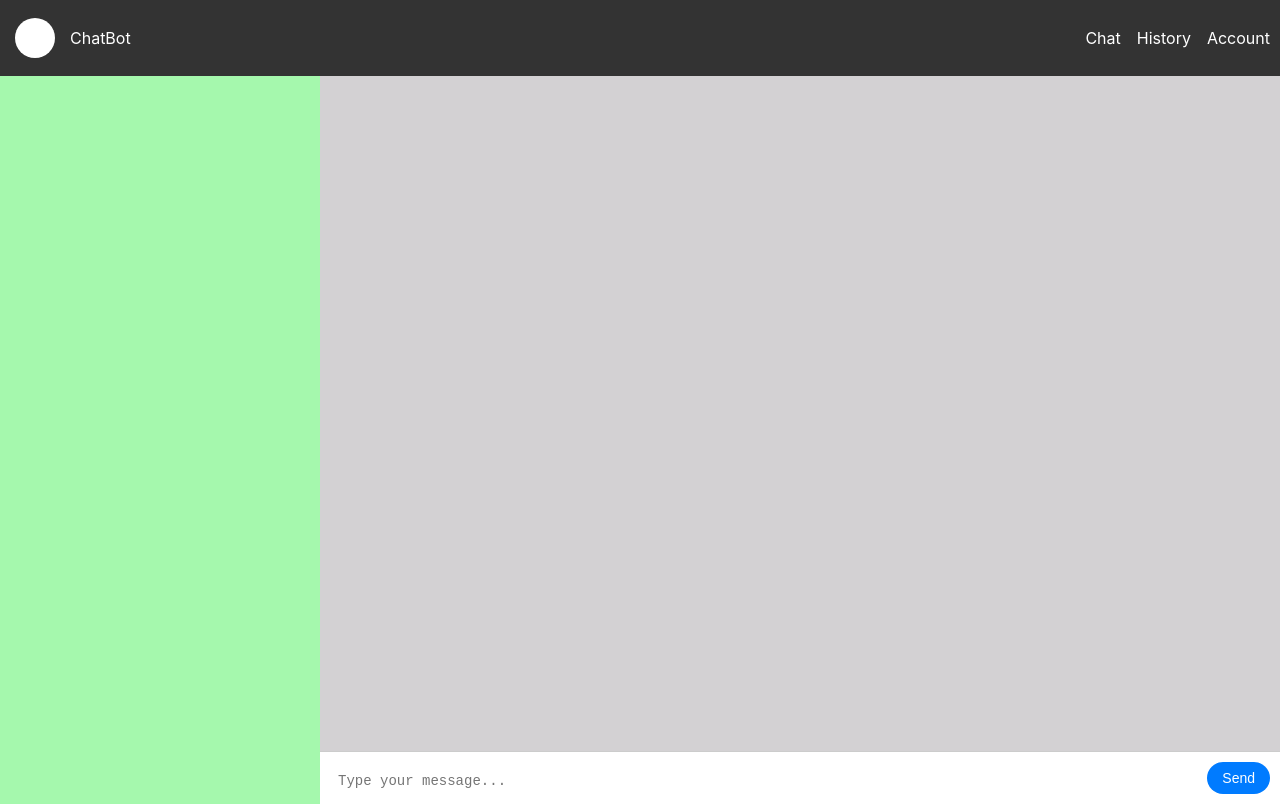
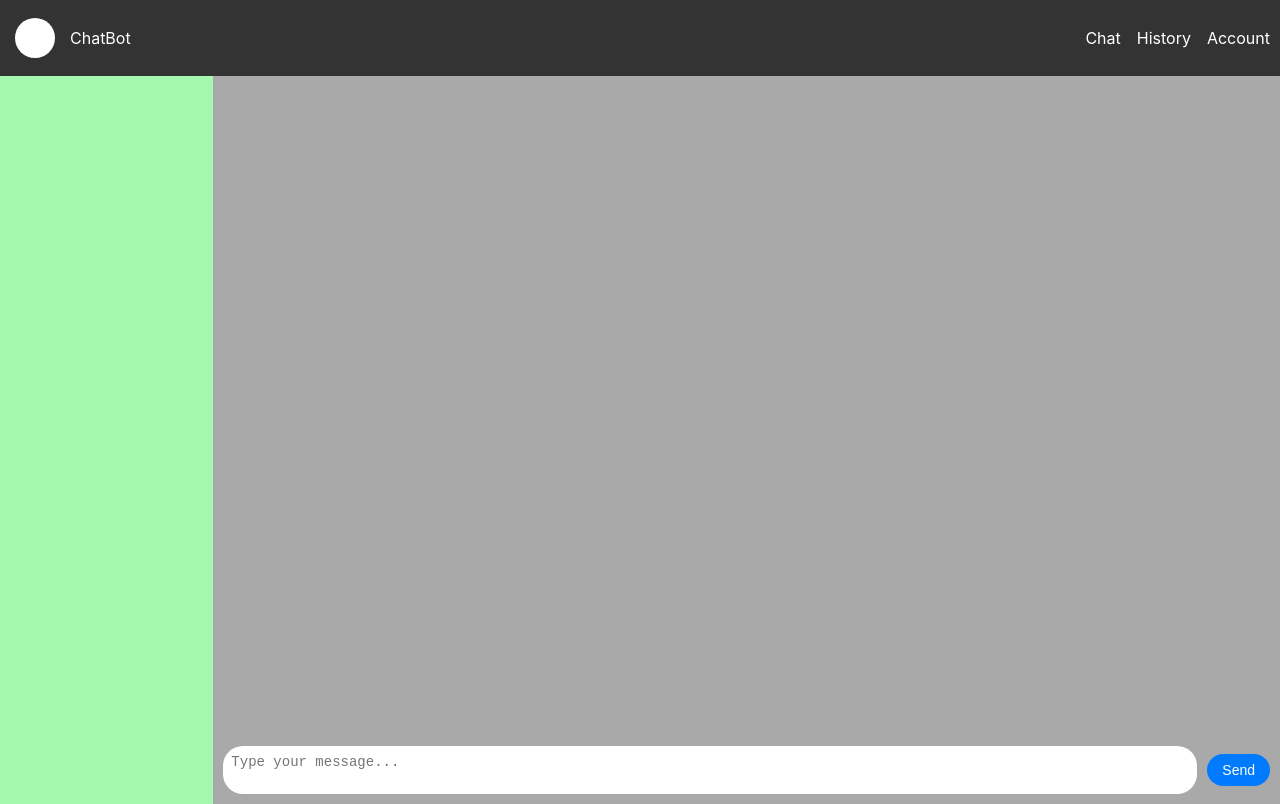
Before and after one commit to jesterccs/ChatBot, a React (Create React App) app: page / in a window 1280 px wide. Built offline with nearby package versions, Linux system fonts and the light colour scheme.

Commit message:
mminor changes

```diff
--- a/src/pages/Chatbot.tsx
+++ b/src/pages/Chatbot.tsx
@@ -53,7 +53,6 @@ const Chatbot: React.FC = () => {
     };
 
 
-
     const handleKeyDown = (event: React.KeyboardEvent<HTMLTextAreaElement>) => {
         if (event.key === "Enter" && !event.shiftKey) {
             event.preventDefault();
@@ -78,7 +77,7 @@ const Chatbot: React.FC = () => {
                                 className={`message ${
                                     message.sender === "user" ? "user" : "chatbot"
                                 }`}
-                                style={{ whiteSpace: "pre-wrap" }}
+                                style={{whiteSpace: "pre-wrap"}}
                             >
                                 {message.content}
                             </div>
@@ -87,15 +86,16 @@ const Chatbot: React.FC = () => {
                     </div>
 
                     <form className="chatbot-input" onSubmit={handleFormSubmit}>
+                        <div className="input-container">
                           <textarea
                               ref={inputRef}
                               value={inputValue}
                               onChange={handleInputChange}
                               onKeyDown={handleKeyDown}
                               onInput={handleInputHeight}
-                            placeholder="Type your message..."
-                        />
+                              placeholder="Type your message..."/>
                             <button type="submit">Send</button>
+                        </div>
                     </form>
                 </div>
             </div>
--- a/src/styles/ChatBot.css
+++ b/src/styles/ChatBot.css
@@ -1,9 +1,8 @@
 .container {
     flex: 1;
     flex-direction: column;
-    margin: 0 auto;
+    margin: 0;
 }
-
 
 .chatbot-container {
     display: flex;
@@ -11,21 +10,22 @@
 }
 
 .feature-container {
-    width: 25%;
+    flex: 1;
     background-color: #a5f8ad;
 }
 
 .message-container {
-    width: 75%;
+    flex: 5;
     display: flex;
     flex-direction: column;
+    background-color: darkgray;
+    overflow-y: auto;
 }
 
 .chatbot-messages {
     flex-grow: 1;
     padding: 10px;
-    background-color: #d3d1d3;
-    overflow-y: auto;
+    background-color: darkgray;
     overflow-wrap: break-word;
     word-wrap: break-word;
     word-break: break-word;
@@ -47,25 +47,40 @@
 
 .chatbot-input {
     display: flex;
+    align-items: flex-end; /* Align items to the bottom */
+    padding: 10px;
+    background-color: darkgray;
+}
+
+.input-container {
+    display: flex;
+    flex-grow: 1;
     align-items: center;
-    justify-content: center;
-    padding: 10px;
-    background-color: #fff;
-    border-top: 1px solid #ccc;
-    max-height: 40%;
 }
 
 .chatbot-input textarea {
+    flex-grow: 1;
+    min-height: 30px;
     max-height: 200px;
     resize: none;
-    flex-grow: 1;
-    height: 10px;
     padding: 8px;
-    border: 0px;
+    border: none;
     border-radius: 20px;
     margin-right: 10px;
     font-size: 14px;
     transition: height 0.2s ease;
+    box-sizing: border-box;
+    scrollbar-width: thin;
+    scrollbar-color: #bbb transparent;
+}
+
+.chatbot-input textarea::-webkit-scrollbar {
+    width: 8px;
+}
+
+.chatbot-input textarea::-webkit-scrollbar-thumb {
+    background-color: #bbb;
+    border-radius: 4px;
 }
 
 .chatbot-input textarea:focus {
```
Lines whose indentation alone changed are shown as unchanged.
